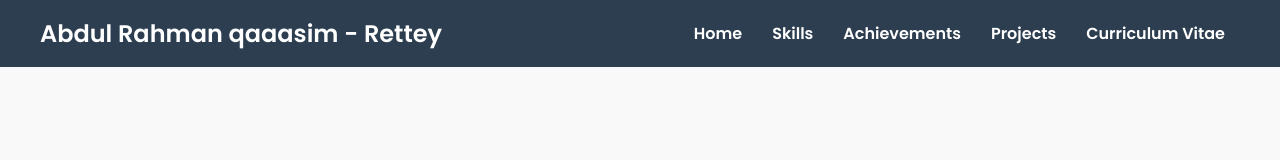
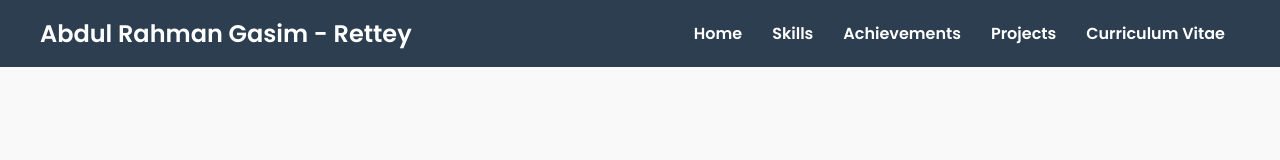
Before and after one commit to Rettey-G/Rettey-Portfolio, a plain HTML site: page index.html in a window 1280 px wide. Shown: the top 160 px of the page. Drawn offline with Linux system fonts and the light colour scheme; files that its build step writes are made by us from their sources; files whose address does not match are found by name.

Commit message:
Update index.html

```diff
--- a/index.html
+++ b/index.html
@@ -11,7 +11,7 @@
 <body>
   <header>
     <nav>
-      <div class="logo">Abdul Rahman qaaasim - Rettey</div>
+      <div class="logo">Abdul Rahman Gasim - Rettey</div>
       <ul>
         <li><a href="index.html">Home</a></li>
         <li><a href="skills.html">Skills</a></li>
```
